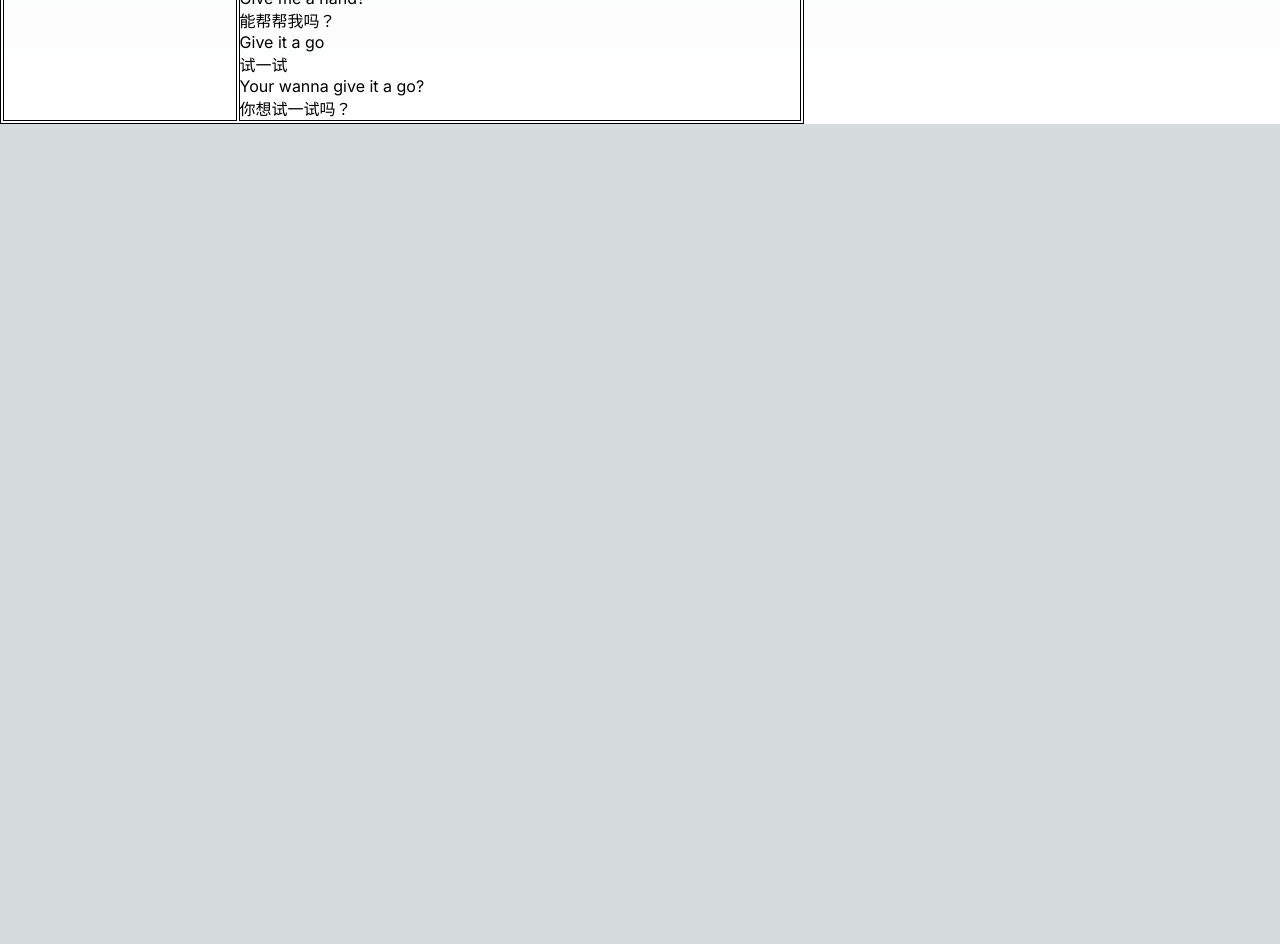
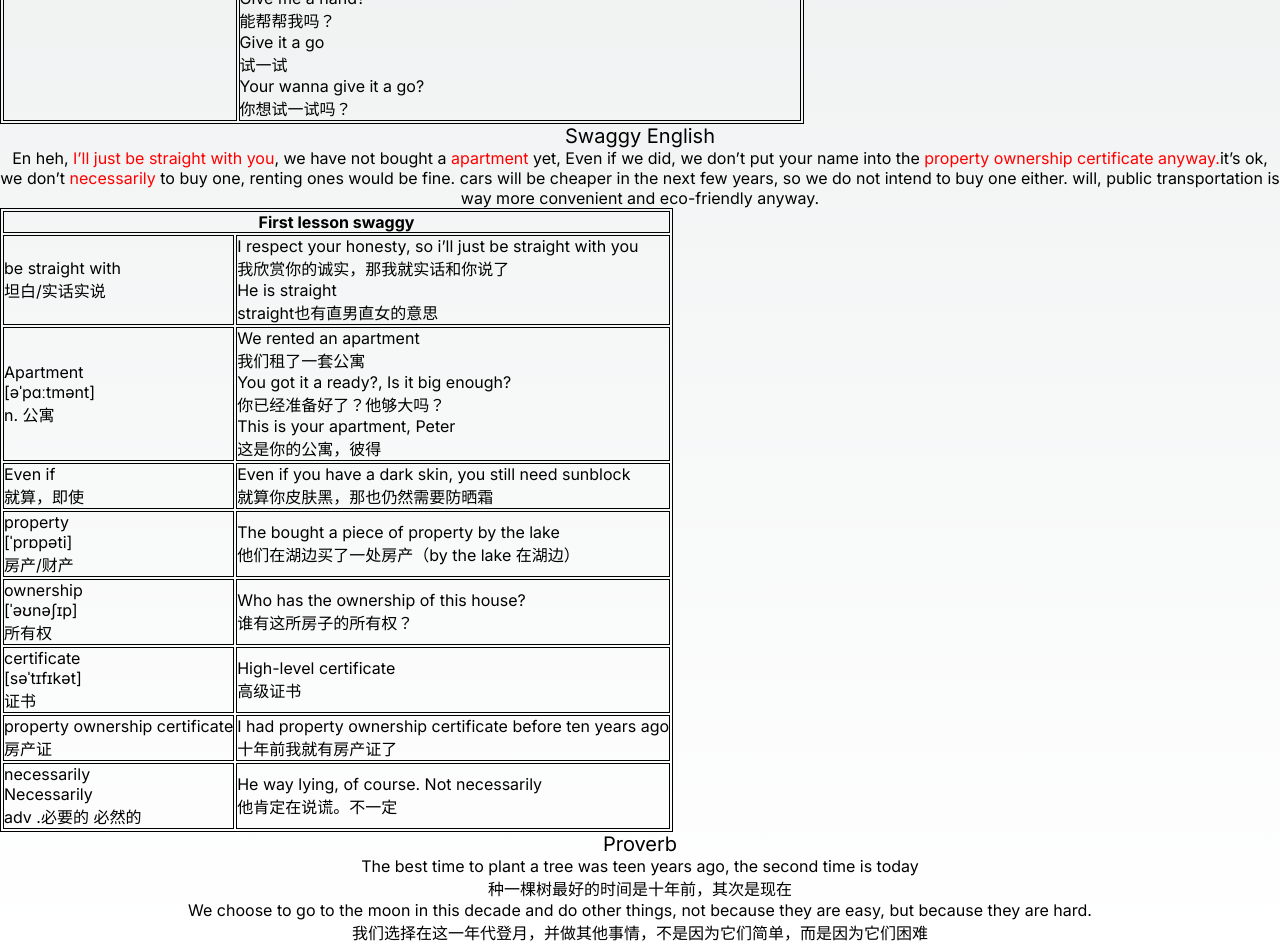
Before and after one commit to sarbia-offical/ELL, a Next.js app: page / in a window 1280 px wide. Shown: the part 1780-2724 px from the top of the page. Before the commit the page ends 1904 px from the top, so only its background shows below. Built offline with nearby package versions, Linux system fonts and the light colour scheme.

Commit message:
feat: new phrase

```diff
--- /dev/null
+++ b/src/app/components/index.tsx
@@ -0,0 +1,38 @@
+export interface IPhraseItem {
+  originText: string;
+  translate: string;
+}
+export interface IExtraInfo {
+  wordComponent: React.ReactNode;
+  phraseList: Array<IPhraseItem>;
+}
+
+export const RenderWordComponent = (
+  word: string,
+  phoneticSymbol: string,
+  translate: string | React.ReactNode
+) => {
+  return (
+    <>
+      <div>{word}</div>
+      <div>{phoneticSymbol}</div>
+      <div>{translate}</div>
+    </>
+  );
+};
+export const RenderExtraComponent = (list: Array<IExtraInfo>) =>
+  list.map((item: IExtraInfo, index: number) => (
+    <tr key={index}>
+      <td>{item.wordComponent}</td>
+      <td>
+        {item.phraseList.map((item2: IPhraseItem, index2: number) => {
+          return (
+            <div key={index2}>
+              <div>{item2.originText}</div>
+              <div>{item2.translate}</div>
+            </div>
+          );
+        })}
+      </td>
+    </tr>
+  ));
--- a/src/app/page.module.css
+++ b/src/app/page.module.css
@@ -19,3 +19,9 @@
   margin-bottom: 5px;
   cursor: pointer;
 }
+.scene{
+  text-align: center;
+  .swaggyEnglish{
+    font-size: 20px;
+  }
+}
--- a/src/app/page.tsx
+++ b/src/app/page.tsx
@@ -4,51 +4,14 @@
  * @Author: zouwenqin
  * @Date: 2024-07-30 00:22:58
  * @LastEditors: zouwenqin
- * @LastEditTime: 2024-07-31 00:26:42
+ * @LastEditTime: 2024-08-02 01:04:05
  */
 "use client";
 import Image from "next/image";
 import styles from "./page.module.css";
 import React, { useEffect, useState } from "react";
+import { RenderWordComponent, RenderExtraComponent,  IExtraInfo } from "./components/index"
 const $ = require("jquery");
-interface IPhraseItem {
-  originText: string;
-  translate: string;
-}
-interface IExtraInfo {
-  wordComponent: React.ReactNode;
-  phraseList: Array<IPhraseItem>;
-}
-
-const RenderWordComponent = (
-  word: string,
-  phoneticSymbol: string,
-  translate: string | React.ReactNode
-) => {
-  return (
-    <>
-      <div>{word}</div>
-      <div>{phoneticSymbol}</div>
-      <div>{translate}</div>
-    </>
-  );
-};
-const RenderExtraComponent = (list: Array<IExtraInfo>) =>
-  list.map((item: IExtraInfo, index: number) => (
-    <tr key={index}>
-      <td>{item.wordComponent}</td>
-      <td>
-        {item.phraseList.map((item2: IPhraseItem, index2: number) => {
-          return (
-            <div key={index2}>
-              <div>{item2.originText}</div>
-              <div>{item2.translate}</div>
-            </div>
-          );
-        })}
-      </td>
-    </tr>
-  ));
 
 export default function Home() {
   const [partOfSpeechList, setPartOfSpeechList] = useState<
@@ -307,6 +270,93 @@ export default function Home() {
     },
   ]);
 
+  const [firstLessonSwaggy, setFirstLessonSwaggy] = useState<Array<IExtraInfo>>([
+    {
+      wordComponent: RenderWordComponent('be straight with', '' , '坦白/实话实说'),
+      phraseList: [
+        {
+          originText: 'I respect your honesty, so i’ll just be straight with you',
+          translate: '我欣赏你的诚实，那我就实话和你说了'
+        },
+        {
+          originText: 'He is straight',
+          translate: 'straight也有直男直女的意思'
+        }
+      ]
+    },
+    {
+      wordComponent: RenderWordComponent('Apartment', '[əˈpɑːtmənt]' , 'n. 公寓'),
+      phraseList: [
+        {
+          originText: 'We rented an apartment',
+          translate: '我们租了一套公寓'
+        },
+        {
+          originText: 'You got it a ready?, Is it big enough?',
+          translate: '你已经准备好了？他够大吗？'
+        },
+        {
+          originText: 'This is your apartment, Peter',
+          translate: '这是你的公寓，彼得'
+        }
+      ]
+    },
+    {
+      wordComponent: RenderWordComponent('Even if', '' , '就算，即使'),
+      phraseList: [
+        {
+          originText: 'Even if you have a dark skin, you still need sunblock',
+          translate: '就算你皮肤黑，那也仍然需要防晒霜'
+        },
+      ]
+    },
+    {
+      wordComponent: RenderWordComponent('property', '[ˈprɒpəti] ' , '房产/财产'),
+      phraseList: [
+        {
+          originText: 'The bought a piece of property by the lake',
+          translate: '他们在湖边买了一处房产（by the lake 在湖边）'
+        },
+      ]
+    },
+    {
+      wordComponent: RenderWordComponent('ownership', '[ˈəʊnəʃɪp] ' , '所有权'),
+      phraseList: [
+        {
+          originText: 'Who has the ownership of this house?',
+          translate: '谁有这所房子的所有权？'
+        }
+      ]
+    },
+    {
+      wordComponent: RenderWordComponent('certificate', ' [səˈtɪfɪkət]', '证书'),
+      phraseList: [
+        {
+          originText: 'High-level certificate',
+          translate: '高级证书'
+        }
+      ]
+    },
+    {
+      wordComponent: RenderWordComponent('property ownership certificate', '', '房产证'),
+      phraseList: [
+        {
+          originText: 'I had property ownership certificate before ten years ago',
+          translate: '十年前我就有房产证了'
+        }
+      ]
+    },
+    {
+      wordComponent: RenderWordComponent('necessarily ', 'Necessarily', 'adv .必要的 必然的'),
+      phraseList: [
+        {
+          originText: 'He way lying, of course. Not necessarily',
+          translate: '他肯定在说谎。不一定'
+        }
+      ]
+    }
+  ])
+
   const handleClick = () => {
     const $partOfSpeechDOM = $(".page_partOfSpeech__nzTPw");
     $partOfSpeechDOM.slideToggle();
@@ -341,6 +391,42 @@ export default function Home() {
         </thead>
         <tbody>{RenderExtraComponent(secondLessonExtraInfo)}</tbody>
       </table>
+
+      <div className={styles.scene}>
+        <p className={styles.swaggyEnglish}>Swaggy English</p>
+        <p>
+          En heh,<span style={{"color": "red"}}> I’ll just be straight with you</span>, we have not bought a <span style={{"color": "red"}}>apartment</span> yet, <span>Even if</span> we did,
+          we don’t put your name into the <span style={{"color": "red"}}>property ownership certificate anyway.</span>
+          it’s ok, we don’t <span style={{"color": "red"}}>necessarily</span> to buy one, renting ones would be fine.
+          cars will be cheaper in the next few years, so we do not intend to buy one either.
+          will, public transportation is way more convenient and eco-friendly anyway.
+        </p>
+      </div>
+
+      <table className={styles.table}>
+        <thead>
+          <tr>
+            <th colSpan={2}>First lesson swaggy</th>
+          </tr>
+        </thead>
+        <tbody>{RenderExtraComponent(firstLessonSwaggy)}</tbody>
+      </table>
+
+      <div className={styles.scene}>
+        <p className={styles.swaggyEnglish}>Proverb</p>
+        <p>
+          The best time to plant a tree was teen years ago, the second time is today
+        </p>
+        <p>
+          种一棵树最好的时间是十年前，其次是现在
+        </p>
+        <p>
+          We choose to go to the moon in this decade and do other things, not because they are easy, but because they are hard.
+        </p>
+        <p>
+          我们选择在这一年代登月，并做其他事情，不是因为它们简单，而是因为它们困难
+        </p>
+      </div>
     </main>
   );
 }
```
